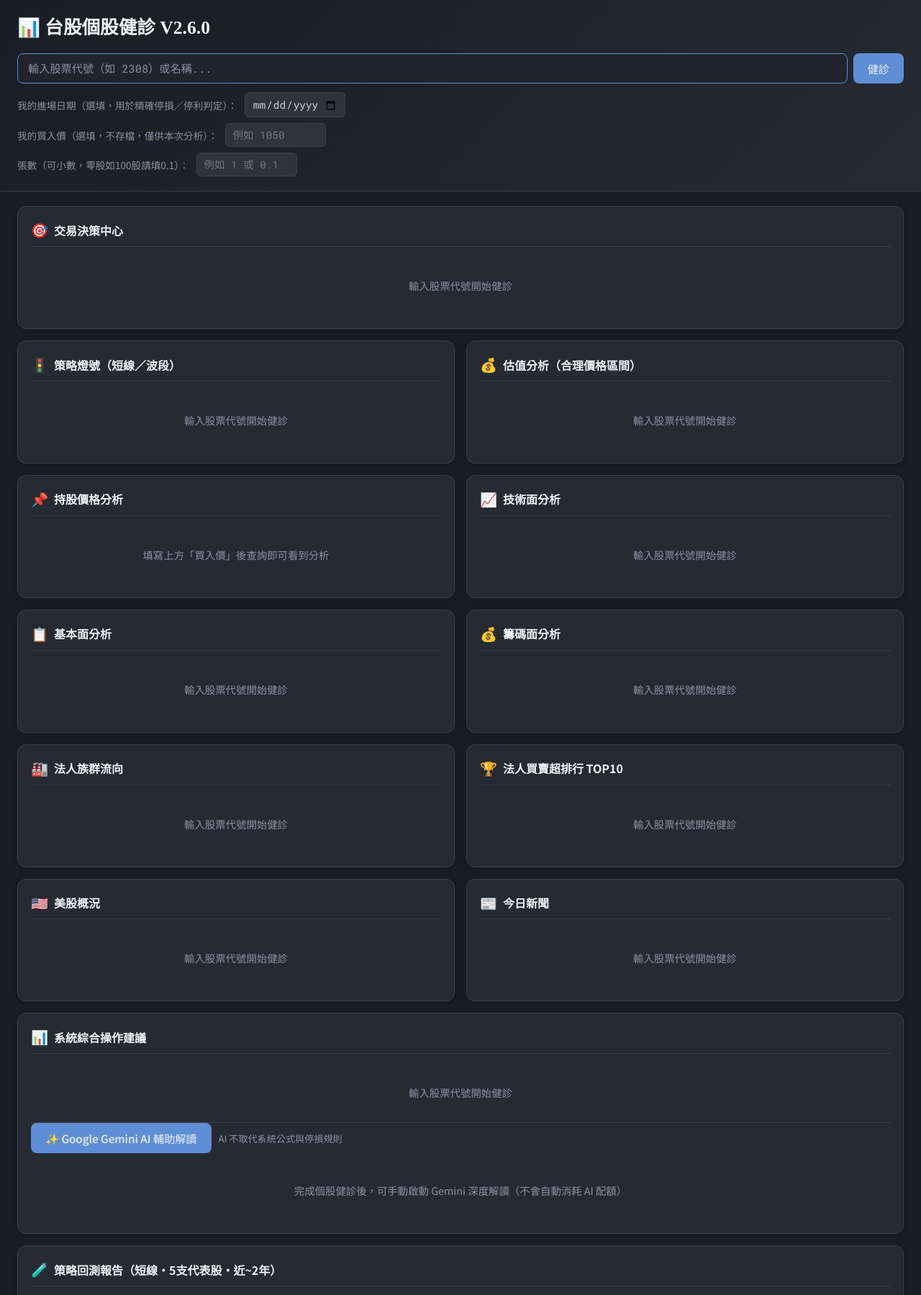
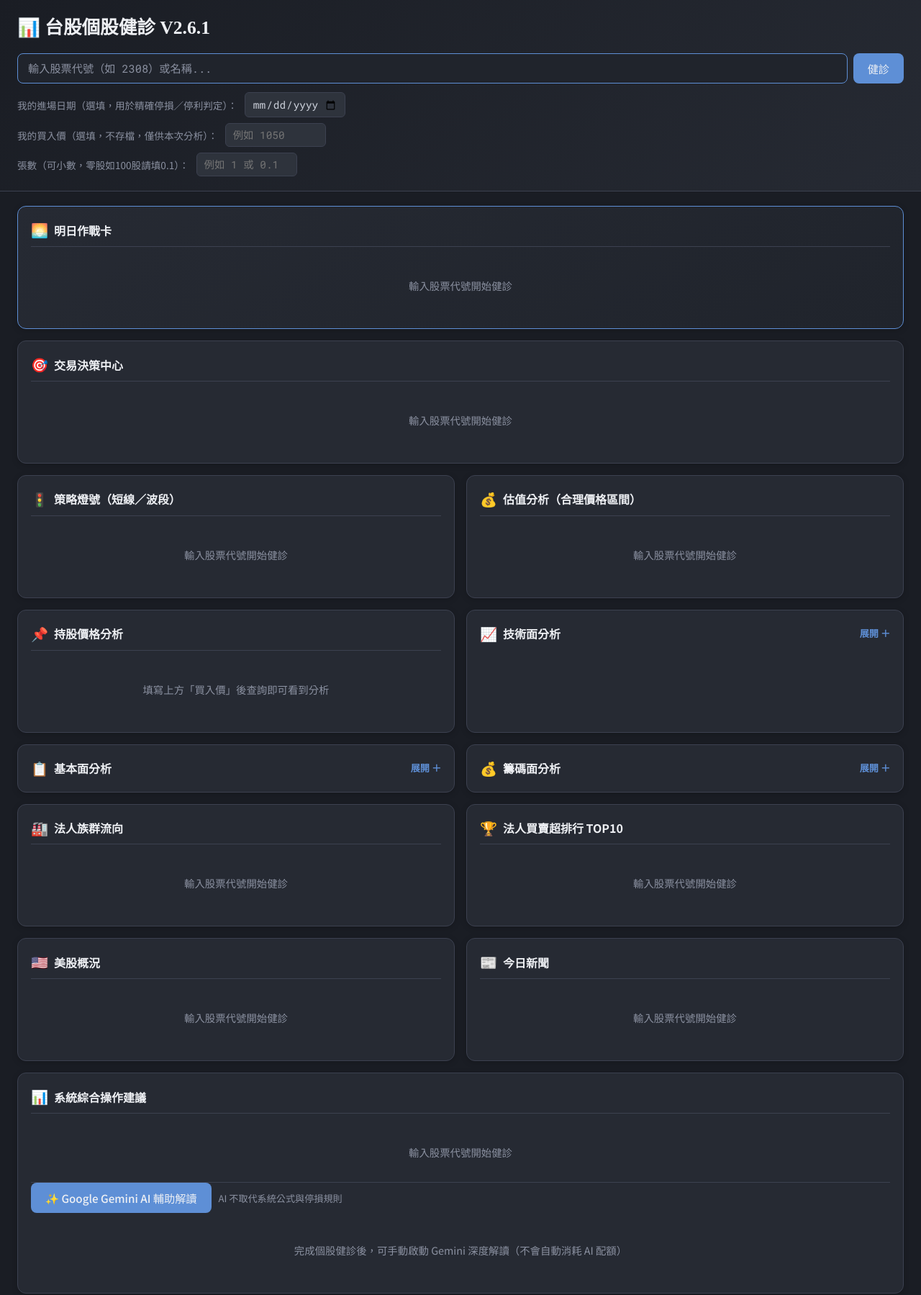
Before and after one commit to hidk740520-ops/Hidkcole, a Flask app: page / in a window 1280 px wide. Shown: the top 1799 px of the page at 72% size. Run offline with Flask 3, Linux system fonts and the light colour scheme.

Commit message:
Add files via upload

```diff
--- a/templates/index.html
+++ b/templates/index.html
@@ -3,7 +3,7 @@
 <head>
 <meta charset="UTF-8">
 <meta name="viewport" content="width=device-width, initial-scale=1.0">
-<title>台股個股健診 V2.6.0 決策引擎版</title>
+<title>台股個股健診 V2.6.1 明日作戰卡介面版</title>
 <link rel="preconnect" href="https://fonts.googleapis.com">
 <link rel="preconnect" href="https://fonts.gstatic.com" crossorigin>
 <link href="https://fonts.googleapis.com/css2?family=Noto+Sans+TC:wght@400;500;700&family=Noto+Serif+TC:wght@600;700&family=Roboto+Mono:wght@400;500;700&display=swap" rel="stylesheet">
@@ -132,6 +132,28 @@ tr:last-child td{border-bottom:none}
 /* Error */
 .error-msg{color:var(--red);font-size:.85rem;padding:8px 0}
 .placeholder{text-align:center;padding:30px;color:var(--text-dim);font-size:.9rem}
+
+/* V2.6.1 明日作戰卡 */
+.battle-card{border:1px solid var(--blue);background:linear-gradient(145deg,var(--card),var(--bg2));margin-bottom:16px}
+.battle-head{display:flex;justify-content:space-between;gap:12px;align-items:flex-start;flex-wrap:wrap;margin-bottom:12px}
+.battle-stock{font-size:1.25rem;font-weight:700;color:var(--heading)}
+.battle-close{font-family:'Roboto Mono',monospace;font-size:1.45rem;font-weight:700}
+.battle-bias{font-size:1.35rem;font-weight:700}
+.battle-grid{display:grid;grid-template-columns:repeat(3,1fr);gap:10px;margin-top:12px}
+.battle-case{background:var(--card2);border:1px solid var(--border);border-radius:10px;padding:12px}
+.battle-case b{display:block;color:var(--heading);margin-bottom:5px}
+.battle-kpis{display:grid;grid-template-columns:repeat(4,1fr);gap:8px;margin:10px 0}
+.battle-kpi{background:rgba(255,255,255,.025);border-radius:8px;padding:9px;text-align:center}
+.battle-kpi small{display:block;color:var(--text-dim);font-size:.72rem}
+.battle-kpi strong{font-family:'Roboto Mono',monospace;font-size:.92rem}
+.detail-card{padding:0}
+.detail-card>summary{list-style:none;cursor:pointer;padding:18px;display:flex;justify-content:space-between;align-items:center}
+.detail-card>summary::-webkit-details-marker{display:none}
+.detail-card>summary .card-title{margin:0;padding:0;border:0;flex:1}
+.detail-card>summary:after{content:'展開 ＋';color:var(--blue);font-size:.82rem;font-weight:700}
+.detail-card[open]>summary:after{content:'收合 －'}
+.detail-card>.card-body{padding:0 18px 18px}
+@media(max-width:640px){.battle-grid{grid-template-columns:1fr}.battle-kpis{grid-template-columns:repeat(2,1fr)}.battle-stock{font-size:1.08rem}}
 </style>
 </head>
 <body>
@@ -139,7 +161,7 @@ tr:last-child td{border-bottom:none}
 <!-- ===================== HEADER ===================== -->
 <div class="header">
   <div class="header-top">
-    <h1>📊 台股個股健診 V2.6.0</h1>
+    <h1>📊 台股個股健診 V2.6.1</h1>
     <div class="report-time" id="reportTime"></div>
   </div>
   <div class="search-bar">
@@ -165,7 +187,13 @@ tr:last-child td{border-bottom:none}
 <!-- ===================== MAIN ===================== -->
 <div class="container">
 
-  <!-- ===== 🎯 交易決策中心（V2.1）===== -->
+  <!-- ===== 🌅 明日作戰卡（V2.6.1 首屏優先）===== -->
+  <div class="card battle-card">
+    <div class="card-title"><span class="icon">🌅</span>明日作戰卡</div>
+    <div class="card-body" id="battleBody"><div class="placeholder">輸入股票代號開始健診</div></div>
+  </div>
+
+  <!-- ===== 🎯 交易決策中心 ===== -->
   <div class="card" style="margin-bottom:16px">
     <div class="card-title"><span class="icon">🎯</span>交易決策中心</div>
     <div class="card-body" id="decisionBody">
@@ -200,28 +228,28 @@ tr:last-child td{border-bottom:none}
   </div>
 
   <!-- ===== 技術面 ===== -->
-  <div class="card">
-    <div class="card-title"><span class="icon">📈</span>技術面分析</div>
+  <details class="card detail-card">
+    <summary><div class="card-title"><span class="icon">📈</span>技術面分析</div></summary>
     <div class="card-body" id="techBody">
       <div class="placeholder">輸入股票代號開始健診</div>
     </div>
-  </div>
+  </details>
 
   <!-- ===== 基本面 ===== -->
-  <div class="card">
-    <div class="card-title"><span class="icon">📋</span>基本面分析</div>
+  <details class="card detail-card">
+    <summary><div class="card-title"><span class="icon">📋</span>基本面分析</div></summary>
     <div class="card-body" id="fundBody">
       <div class="placeholder">輸入股票代號開始健診</div>
     </div>
-  </div>
+  </details>
 
   <!-- ===== 籌碼面 ===== -->
-  <div class="card">
-    <div class="card-title"><span class="icon">💰</span>籌碼面分析</div>
+  <details class="card detail-card">
+    <summary><div class="card-title"><span class="icon">💰</span>籌碼面分析</div></summary>
     <div class="card-body" id="chipBody">
       <div class="placeholder">輸入股票代號開始健診</div>
     </div>
-  </div>
+  </details>
 
   <!-- ===== 法人族群流向 ===== -->
   <div class="card">
@@ -367,6 +395,7 @@ function doSearch() {
   if (!input) return;
   document.getElementById('searchBtn').disabled = true;
   document.getElementById('reportTime').textContent = '';
+  var oldInfo = document.getElementById('stockInfo'); if (oldInfo) oldInfo.remove();
 
   // 重設
   G = {
@@ -377,7 +406,7 @@ function doSearch() {
   };
 
   // 顯示 loading
-  var bodies = ['techBody','fundBody','chipBody','sectorBody','topInstBody','usBody','newsBody','verdictBody','strategyBody','valuationBody','positionBody','decisionBody'];
+  var bodies = ['techBody','fundBody','chipBody','sectorBody','topInstBody','usBody','newsBody','verdictBody','strategyBody','valuationBody','positionBody','decisionBody','battleBody'];
   bodies.forEach(function(id){
     document.getElementById(id).innerHTML = loadingHtml('載入中...');
   });
@@ -626,11 +655,38 @@ function renderTomorrowScenario() {
   return h;
 }
 
+// V2.6.1 首屏：明日作戰卡。只呈現隔日最需要看的條件，不取代完整分析。
+function renderBattleCard() {
+  var el = document.getElementById('battleBody');
+  var t = G.techData, s = G.tomorrowScenario || buildTomorrowScenario();
+  if (!el || !t || !s) { if(el) el.innerHTML='<div class="placeholder">隔日情境資料不足</div>'; return; }
+  var dec=t.decision||{}, pd=dec.price_decision||{}, risk=pd.risk||{};
+  var biasColor=s.bias==='偏多'?'var(--red)':(s.bias==='偏空'?'var(--green)':'var(--yellow)');
+  var identity=escapeHtml((G.stockId||'')+(G.stockName?' '+G.stockName:''));
+  if(G.industry) identity+=' <span style="font-size:.78rem;color:var(--text-dim)">｜'+escapeHtml(G.industry)+'</span>';
+  var h='<div class="battle-head"><div><div class="battle-stock">'+identity+'</div><div style="color:var(--text-dim);font-size:.8rem">基準日 '+escapeHtml(s.date||'--')+'｜以最新收盤建立隔日條件</div></div>';
+  h+='<div style="text-align:right"><div class="battle-close">'+fmt(s.base_close)+'</div><div style="font-size:.72rem;color:var(--text-dim)">最新收盤</div></div></div>';
+  h+='<div class="battle-bias" style="color:'+biasColor+'">'+s.bias+' <span style="font-size:.78rem;color:var(--text-dim)">情境信心 '+s.confidence+'/100</span></div>';
+  h+='<div class="battle-kpis">';
+  h+='<div class="battle-kpi"><small>轉強確認</small><strong>'+fmt(s.confirm_up)+'</strong></div>';
+  h+='<div class="battle-kpi"><small>風險警戒</small><strong>'+fmt(s.risk_down)+'</strong></div>';
+  h+='<div class="battle-kpi"><small>技術防守</small><strong>'+(risk.stop!=null?fmt(risk.stop):fmt(t.stopLoss))+'</strong></div>';
+  h+='<div class="battle-kpi"><small>量比</small><strong>'+fmt((t.vol&&t.vol.ratio)||0,2)+'</strong></div></div>';
+  h+='<div class="battle-grid">';
+  h+='<div class="battle-case"><b>🔴 開高</b>約 ≥ <span class="mono">'+fmt(s.open_high)+'</span><br><span style="color:var(--text-dim)">突破 '+fmt(s.confirm_up)+' 且量能放大，才視為有效轉強；開高無量不追價。</span></div>';
+  h+='<div class="battle-case"><b>🟡 平開</b><span class="mono">'+fmt(s.open_low)+' ～ '+fmt(s.open_high)+'</span><br><span style="color:var(--text-dim)">觀察承接與量能，未突破確認價前以區間應對。</span></div>';
+  h+='<div class="battle-case"><b>🟢 開低</b>約 ≤ <span class="mono">'+fmt(s.open_low)+'</span><br><span style="color:var(--text-dim)">跌破 '+fmt(s.risk_down)+' 代表風險升高；先看是否止跌，不急於攤平。</span></div></div>';
+  if(s.us_parts&&s.us_parts.length) h+='<div style="margin-top:10px;font-size:.78rem;color:var(--text-dim)">🇺🇸 美股參考：'+escapeHtml(s.us_parts.join('｜'))+'</div>';
+  h+='<div style="margin-top:8px;font-size:.74rem;color:var(--text-dim)">＊為條件式情境評估，不代表預測明日一定上漲或下跌。</div>';
+  el.innerHTML=h;
+}
+
 // ===========================================================================
 // 渲染：全部
 // ===========================================================================
 function renderAll() {
   G.tomorrowScenario = buildTomorrowScenario();
+  renderBattleCard();
   renderDecision();
   renderStrategy();
   renderValuation();
```
